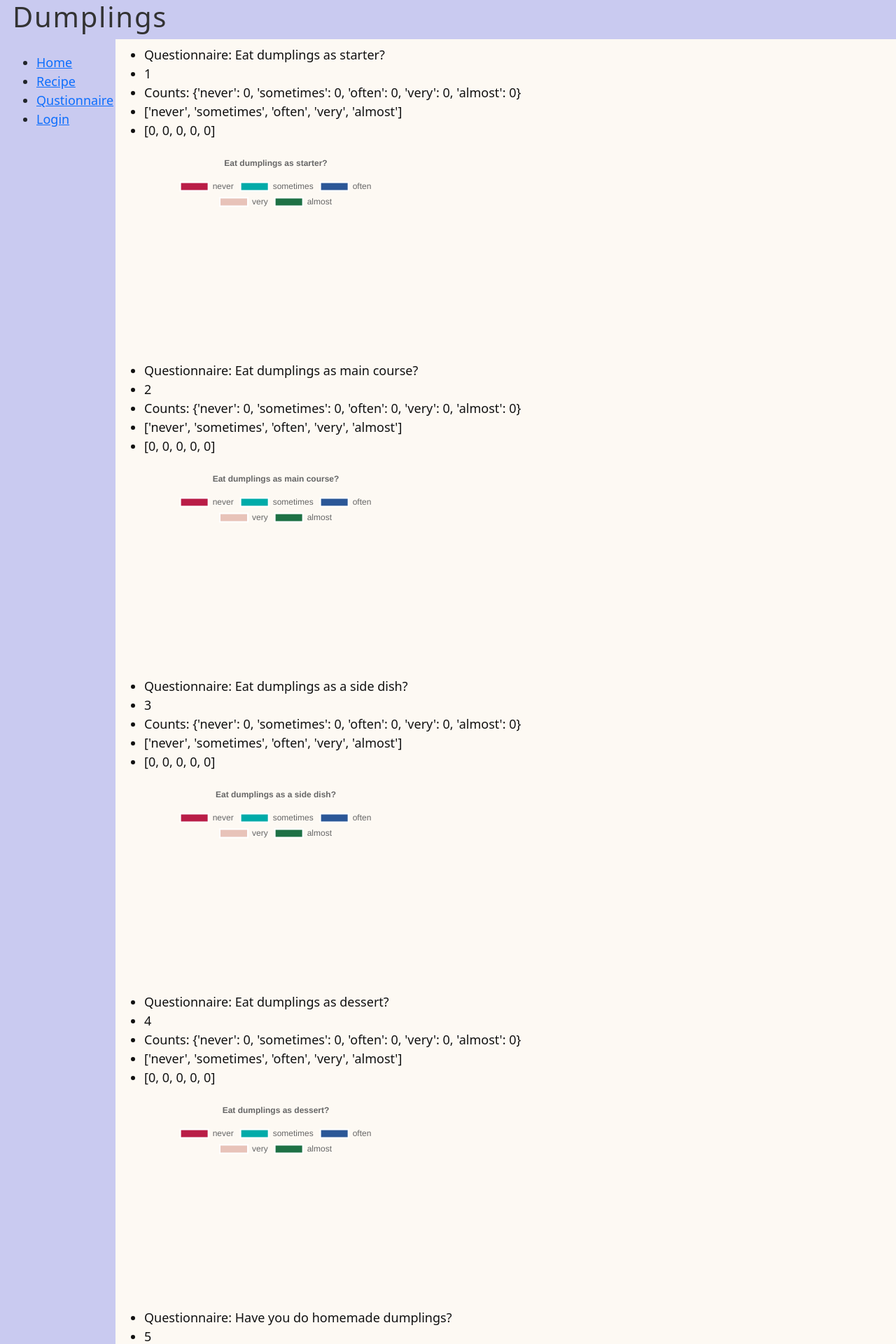
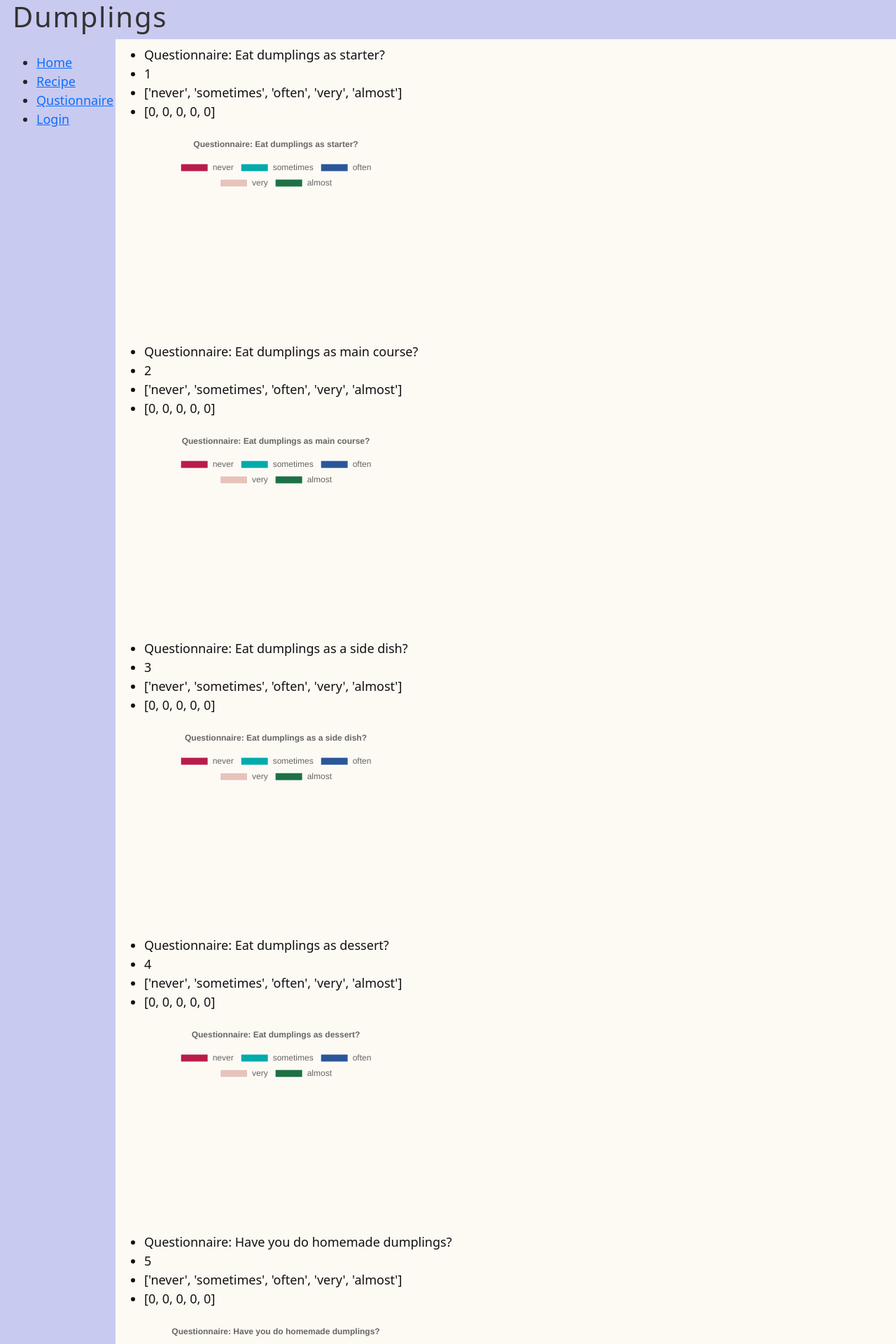
Before and after one commit to emilyichan3/DumplingQuestionnaire, a Flask app: page /questionnaire_result in a window 1280 px wide. Shown: the top 1920 px of the page at 70% size. Run offline with Flask 2, Linux system fonts and the light colour scheme.

Commit message:
Created dynamic pieChart by each id

```diff
--- a/static/css/style.css
+++ b/static/css/style.css
@@ -113,6 +113,10 @@ canvas {
     height: 13px;
 }
 
+.hide-id {
+    display: none;
+}
+
 @media (min-width: 767px) {
     #wrapper {
         font-size: 18px;
--- a/static/javascript/piechart.js
+++ b/static/javascript/piechart.js
@@ -1,18 +1,21 @@
-// var abc = document.getElementById("id-1").innerText;
+
 function toTrimString(s) {
     return s.trim();
 }
 function toInteger(s) {
     return parseInt(s.trim())
 }
+var allIds = document.getElementsByClassName('hide-id');
 
-var target = 'pie-1';
+//using allIds.length to know how many question been shown
+var targetId = allIds.length;
+var target = 'pie-' + targetId;
 
-var test = document.getElementById(target);
+if (targetId) {
     var ctx = document.getElementById(target).getContext("2d");
-var question = document.getElementById("question-1").innerText;
-var keys = document.getElementById("keys-1").innerText;
-var values = document.getElementById("values-1").innerText;
+    var question = document.getElementById("question-"+targetId).innerText;
+    var keys = document.getElementById("keys-"+targetId).innerText;
+    var values = document.getElementById("values-"+targetId).innerText;
 
     var pieChart = new Chart(ctx, {
         type: "pie",
@@ -35,6 +38,8 @@ var pieChart = new Chart(ctx, {
             }
         }
     });
+}
+
 
 // jQuery
 // $(pieChart).appendTo("#pie-1");
--- a/templates/questionnaire_result.html
+++ b/templates/questionnaire_result.html
@@ -10,13 +10,18 @@
 {% for answer in answers.values() %}
 <div>
     <ul>
-        <li id="question-{{ answer.questionnaire_id }}">Questionnaire: {{ answer.question }}</li>
-        <li id="id-{{ answer.questionnaire_id }}">{{ answer.questionnaire_id }}</li>
-        <li>Counts: {{ answer.count }}</li>
-        <li id="keys-{{ answer.questionnaire_id }}">{{ answer.count.keys() | list }}</li>
-        <li id="values-{{ answer.questionnaire_id }}">{{ answer.count.values() | list }}</li>
+        <li id="question-{{ answer.questionnaire_id }}" class="hide">Questionnaire: {{ answer.question }}</li>
+        <li id="id-{{ answer.questionnaire_id }}" class="hide">{{ answer.questionnaire_id }}</li>
+        <li id="keys-{{ answer.questionnaire_id }}" class="hide">{{ answer.count.keys() | list }}</li>
+        <li id="values-{{ answer.questionnaire_id }}" class="hide">{{ answer.count.values() | list }}</li>
     </ul>
     <div class="chart-container">
+        <p class="hide-id">{{ answer.questionnaire_id }}</p>
+        <canvas id="pie-{{ answer.questionnaire_id }}"></canvas>
+        <script src="/static/javascript/piechart.js"></script>
+    </div>
+</div>
+    <!-- <div class="chart-container">
         <canvas id="pieChart-{{ answer.questionnaire_id }}"></canvas>
     </div>
     <script>
@@ -41,12 +46,9 @@
                     }
                 }
             });
-    </script>
+    </script> -->
 
-</div>
+
 {% endfor %}
-<div class="chart-container">
-    <canvas id="pie-1"></canvas>
-    <script src="/static/javascript/piechart.js"></script>
-</div>
+
 {% endblock %}
```
Lines whose indentation alone changed are shown as unchanged.
